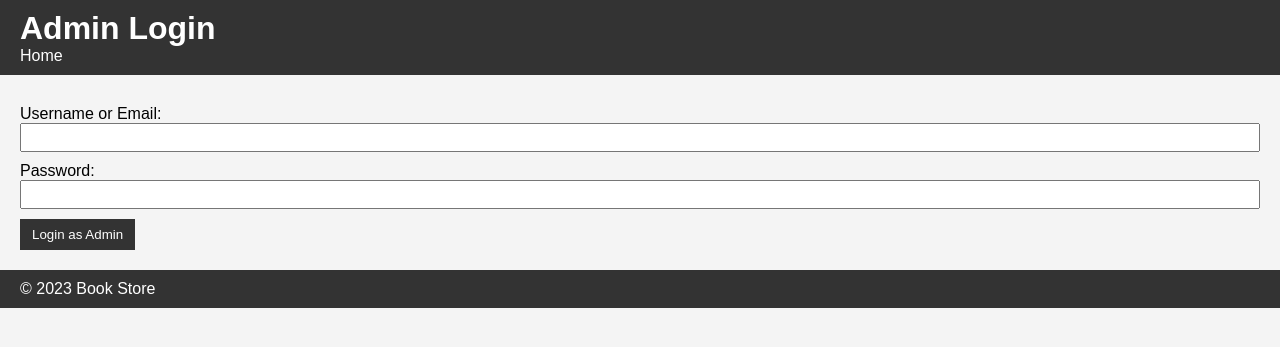
After one commit to chudneyversal/book_system, a PHP site: page /admin_login.php in a window 1280 px wide. The commit adds this page. Shown: the top 347 px of the page. Run offline with PHP 8.4, Linux system fonts and the light colour scheme.

Commit message:
modified some files

```diff
--- /dev/null
+++ b/admin_login.php
@@ -0,0 +1,63 @@
+<?php
+session_start();
+include 'config.php';
+
+if ($_SERVER['REQUEST_METHOD'] == 'POST') {
+    $username = $_POST['username'];
+    $password = $_POST['password'];
+
+    $stmt = $pdo->prepare("SELECT UserID, PasswordHash FROM Users WHERE Username = ? OR Email = ?");
+    $stmt->execute([$username, $username]);
+    $user = $stmt->fetch(PDO::FETCH_ASSOC);
+
+    if ($user && password_verify($password, $user['PasswordHash'])) {
+        // Check if user is admin (UserID == 1 or role == 'admin')
+        $role = ($user['UserID'] == 1) ? 'admin' : 'user';
+        if ($role == 'admin') {
+            $_SESSION['user_id'] = $user['UserID'];
+            $_SESSION['role'] = $role;
+            header('Location: admin_dashboard.php');
+            exit;
+        } else {
+            $error = "Access denied. Admin privileges required.";
+        }
+    } else {
+        $error = "Invalid credentials";
+    }
+}
+?>
+
+<!DOCTYPE html>
+<html lang="en">
+<head>
+    <meta charset="UTF-8">
+    <meta name="viewport" content="width=device-width, initial-scale=1.0">
+    <title>Admin Login</title>
+    <link rel="stylesheet" href="styles.css">
+</head>
+<body>
+    <header>
+        <h1>Admin Login</h1>
+        <nav>
+            <a href="index.php">Home</a>
+        </nav>
+    </header>
+
+    <main>
+        <form action="admin_login.php" method="post">
+            <label for="username">Username or Email:</label>
+            <input type="text" id="username" name="username" required>
+
+            <label for="password">Password:</label>
+            <input type="password" id="password" name="password" required>
+
+            <button type="submit">Login as Admin</button>
+            <?php if (isset($error)) echo "<p>$error</p>"; ?>
+        </form>
+    </main>
+
+    <footer>
+        <p>&copy; 2023 Book Store</p>
+    </footer>
+</body>
+</html>
--- a/index.php
+++ b/index.php
@@ -40,7 +40,7 @@ $books = $stmt->fetchAll(PDO::FETCH_ASSOC);
             <?php else: ?>
                 <a href="login.php">Login</a>
                 <a href="register.php">Register</a>
-                <a href="admin_dashboard.php">Admin</a>
+                <a href="admin_login.php">Admin</a>
             <?php endif; ?>
         </nav>
     </header>
```
